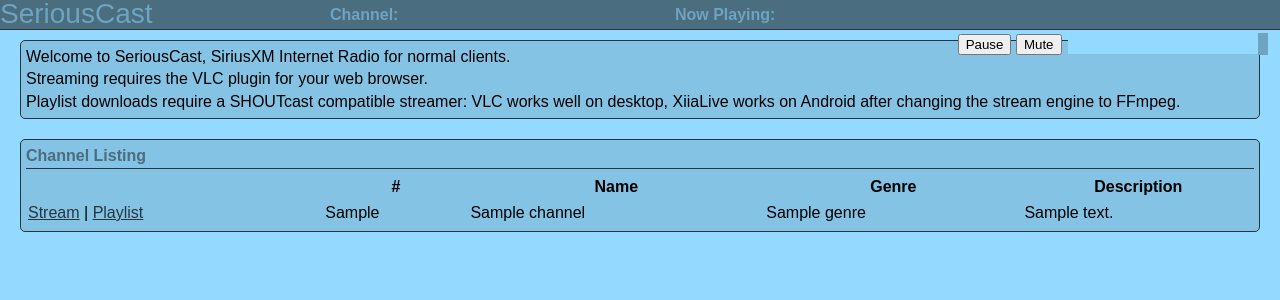
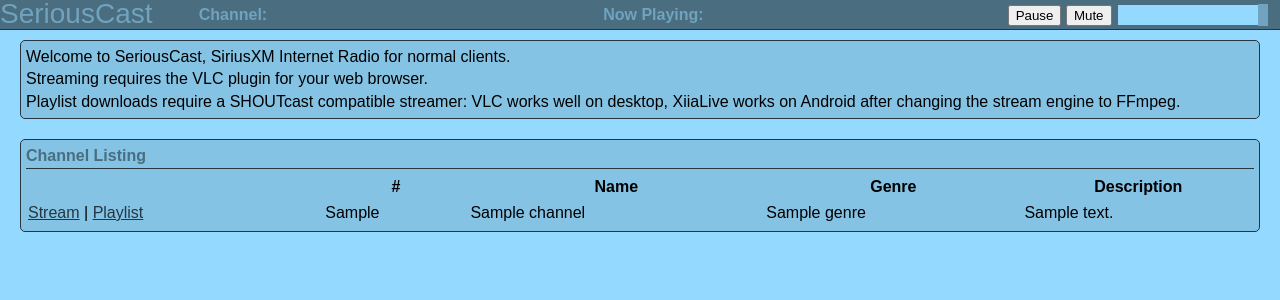
Before and after one commit to schlarpc/SeriousCast, a Python web app: template templates/list.html in a window 1280 px wide. Shown: the top 300 px of the page. Run offline with Jinja, Linux system fonts and the light colour scheme; the template is opened without the code that fills it: most values are stand-ins (such as "Sample title", 1, 10 or a date in 2020); some libraries are stand-ins or nearby versions.

Commit message:
Changing some styling on top player

```diff
--- a/templates/list.html
+++ b/templates/list.html
@@ -40,7 +40,6 @@
                 border-bottom: 1px solid #253640;
                 position: fixed;
                 width: 100%;
-                height: 30px;
                 top: 0;
                 left: 0;
             }
@@ -48,6 +47,8 @@
             h1 {
                 display: inline-block;
                 font-size: 28px;
+                float: left;
+                min-width: 0;
             }
 
             h2 {
@@ -71,31 +72,37 @@
                 color: #253640;
             }
 
-            .vlc-section {
+            #vlc-channel:before  {
+                content: "Channel: ";
                 font-weight: bold;
-                display: inline-block;
-                min-width: 6em;
+            }
+
+            #vlc-nowplaying:before {
+                content: "Now Playing: ";
+                font-weight: bold;
             }
 
             #vlc-channel, #vlc-nowplaying {
-                min-width: 15em;
+                width: 25em;
                 display: inline-block;
+                text-align: left;
+                vertical-align: top;
             }
 
             #player {
-                width: 75%;
                 height: 100%;
-                float: right;
                 line-height: 29px;
                 padding: 0 10px;
                 text-align: right;
+                color: #6fa3bf;
+                float: right;
             }
 
             input[type=range] {
                 vertical-align: text-top;
                 -webkit-appearance: none;
                 background-color: #94d9ff;
-                width: 200px;
+                width: 150px;
                 height: 20px;
                 margin-top: -1px;
             }
@@ -107,16 +114,7 @@
                 height: 22px;
             }
 
-            #player-info {
-                text-align: left;
-                display: inline-block;
-                float: left;
-
-                color: #6fa3bf;
-            }
-
             #player-controls {
-                text-align: right;
                 display: inline-block;
             }
 
@@ -127,11 +125,11 @@
     </head>
     <body>
         <header>
+            <h1>SeriousCast</h1>
+
             <div id="player">
-                <div id="player-info">
-                    <span class="vlc-section">Channel:</span> <span id="vlc-channel"></span>
-                    <span class="vlc-section">Now Playing:</span> <span id="vlc-nowplaying"></span>
-                </div>
+                <span id="vlc-channel"></span>
+                <span id="vlc-nowplaying"></span>
 
                 <span id="player-controls">
                     <button id="vlc-pause" type="button">Pause</button>
@@ -140,7 +138,7 @@
                 </span>
             </div>
 
-            <h1>SeriousCast</h1>
+
         </header>
 
         <div id="info" class="box">
```
